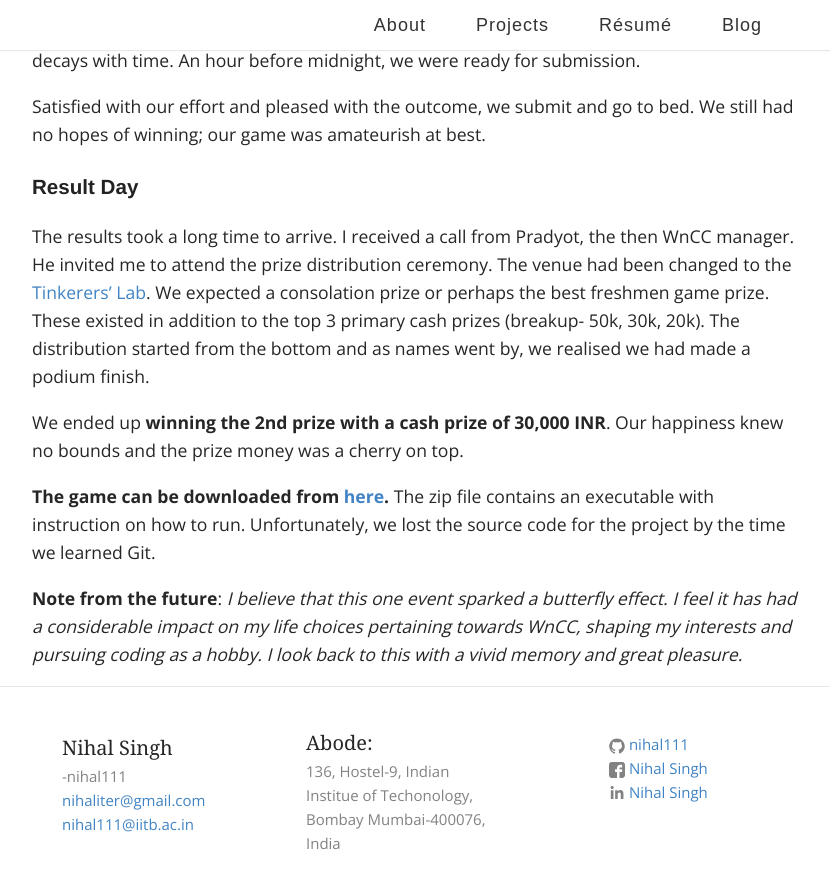
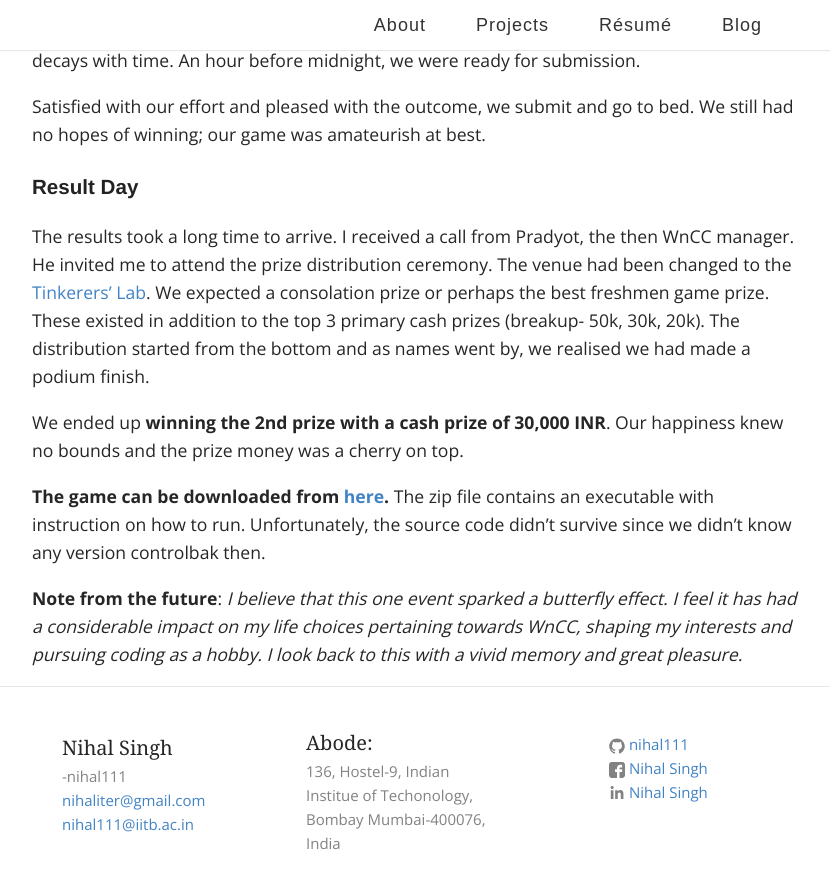
Before and after one commit to nihal111/nihal111.github.io, a Jekyll site: the page built from _posts/2015-09-20-assistant-lenovo.markdown, in a window 1280 px wide and 900 px high, scrolled down 3953 px. Shown: the top 889 px of the window, without its empty margins (223-1053 px from the left). Built offline with Jekyll 4.4.1, drawn with Linux system fonts in a browser that asks for light colours; some web fonts are replaced; comment, search, counter and statistics services are not loaded.

Commit message:
Typo img

```diff
--- a/_posts/2015-09-20-assistant-lenovo.markdown
+++ b/_posts/2015-09-20-assistant-lenovo.markdown
@@ -54,6 +54,6 @@ The results took a long time to arrive. I received a call from Pradyot, the then
 
 We ended up **winning the 2nd prize with a cash prize of 30,000 INR**. Our happiness knew no bounds and the prize money was a cherry on top.
 
-**The game can be downloaded from [here](https://github.com/nihal111/nihal111.github.io/releases/download/v0.1/AssistANT.zip).** The zip file contains an executable with instruction on how to run. Unfortunately, we lost the source code for the project by the time we learned Git.
+**The game can be downloaded from [here](https://github.com/nihal111/nihal111.github.io/releases/download/v0.1/AssistANT.zip).** The zip file contains an executable with instruction on how to run. Unfortunately, the source code didn't survive since we didn't know any version controlbak then.
 
 **Note from the future**: *I believe that this one event sparked a butterfly effect. I feel it has had a considerable impact on my life choices pertaining towards WnCC, shaping my interests and pursuing coding as a hobby. I look back to this with a vivid memory and great pleasure.*
```
Also changed, not shown: img/oldModules.jpg (renamed from img/oldmodules.jpg), 1 other file.
